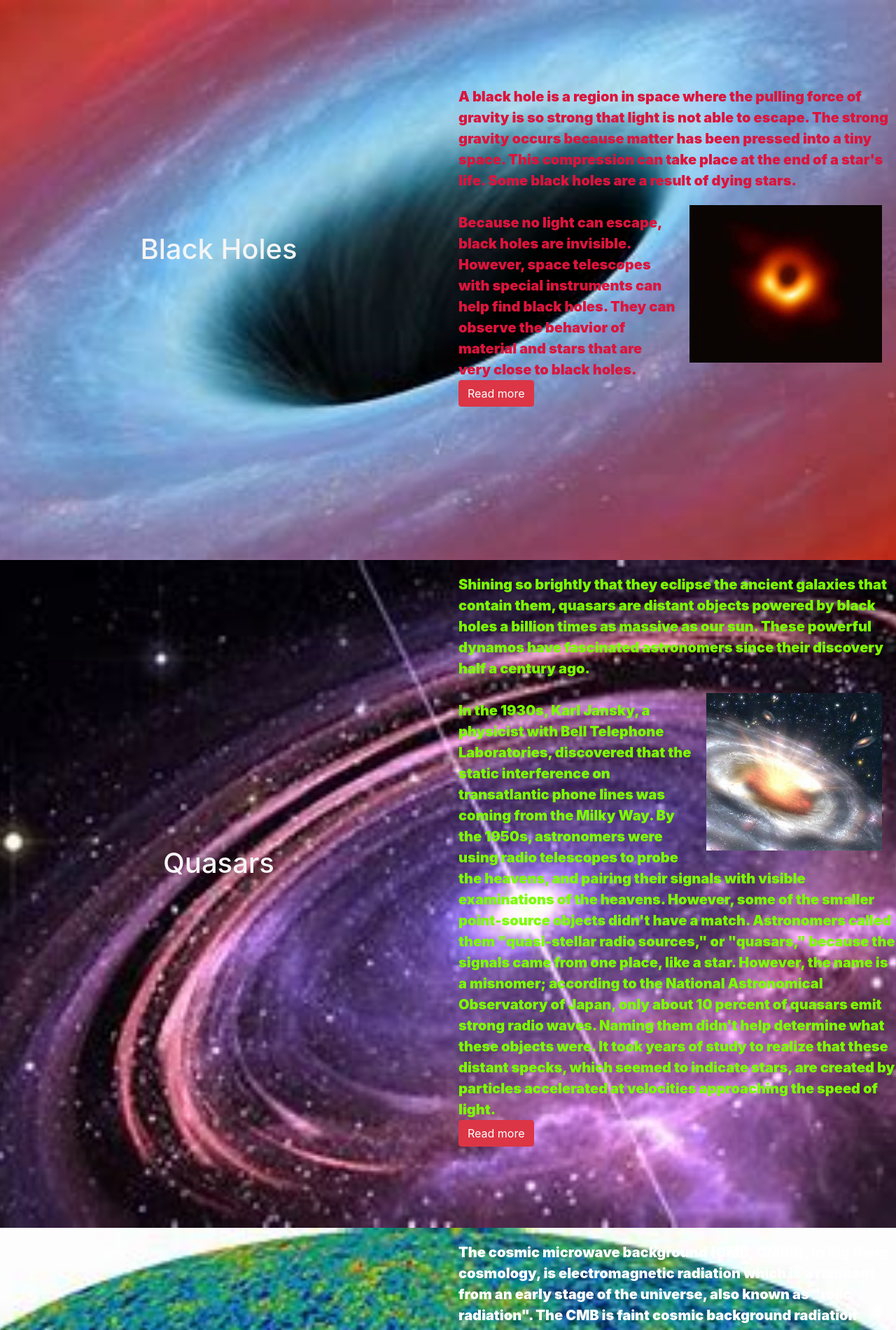
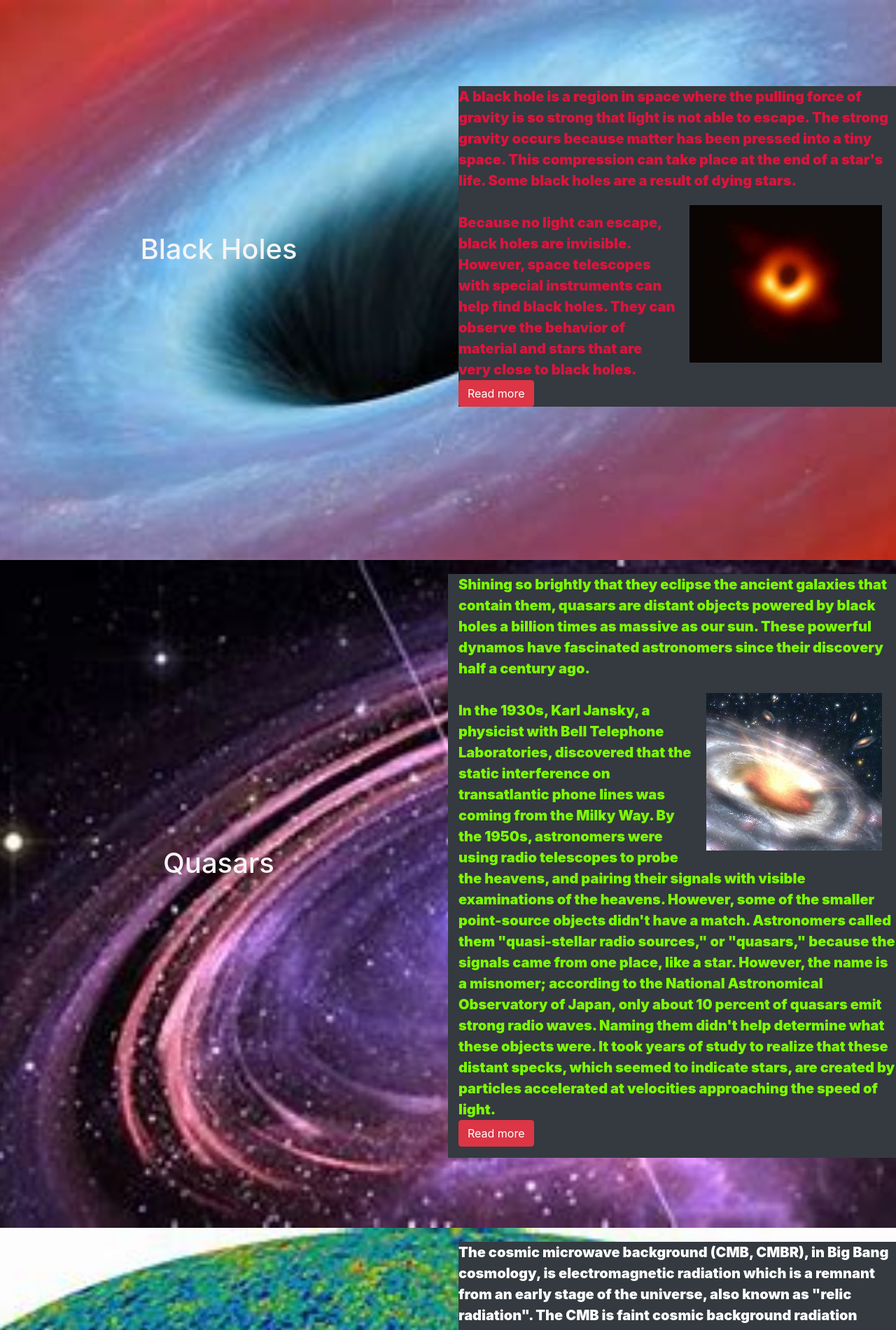
Before and after one commit to D-QUASAR/cosmos, a plain HTML site: page index.html in a window 1280 px wide. Shown: the part 800-2700 px from the top of the page at 70% size. Drawn offline with nearby package versions, Linux system fonts and the light colour scheme; a web font is replaced by a local one.

Commit message:
Update index.html

```diff
--- a/index.html
+++ b/index.html
@@ -54,7 +54,7 @@
    <h1 style="text-align: center;">Black Holes</h1>
   </div>
   <div class="col d-flex justify-content-center">
-   <p class="lead" style="color: crimson; font-weight: 900;">
+   <p class="lead bg-dark" style="color: crimson; font-weight: 900;">
        A black hole is a region in space where the pulling force of gravity
      is so strong that light is not able to escape. The strong gravity
      occurs because matter has been pressed into a tiny space. This
@@ -79,7 +79,7 @@
   <div class="col-md-6 d-flex justify-content-center" style="text-align:center;">
    <h1 style="text-align: center;">Quasars</h1>
   </div>
-  <div class="col d-flex justify-content-center">
+  <div class="col d-flex justify-content-center bg-dark">
    <p class="lead " style="color: lawngreen; font-weight: 900;">
        Shining so brightly that they eclipse the ancient galaxies that
        contain them, quasars are distant objects powered by black holes a
@@ -104,7 +104,7 @@
    <h1 style="text-align: center; color: black;">Cosmic Microvave background radiation(CMBR)</h1>
   </div>
   <div class="col d-flex justify-content-center">
-   <p class="lead" style="font-weight: 900;">
+   <p class="lead bg-dark" style="font-weight: 900;">
     The cosmic microwave background (CMB, CMBR), in Big Bang cosmology, is electromagnetic
     radiation which is a remnant from an early stage of the universe, also known as "relic
     radiation". The CMB is faint cosmic background radiation filling all space. It is an
```
